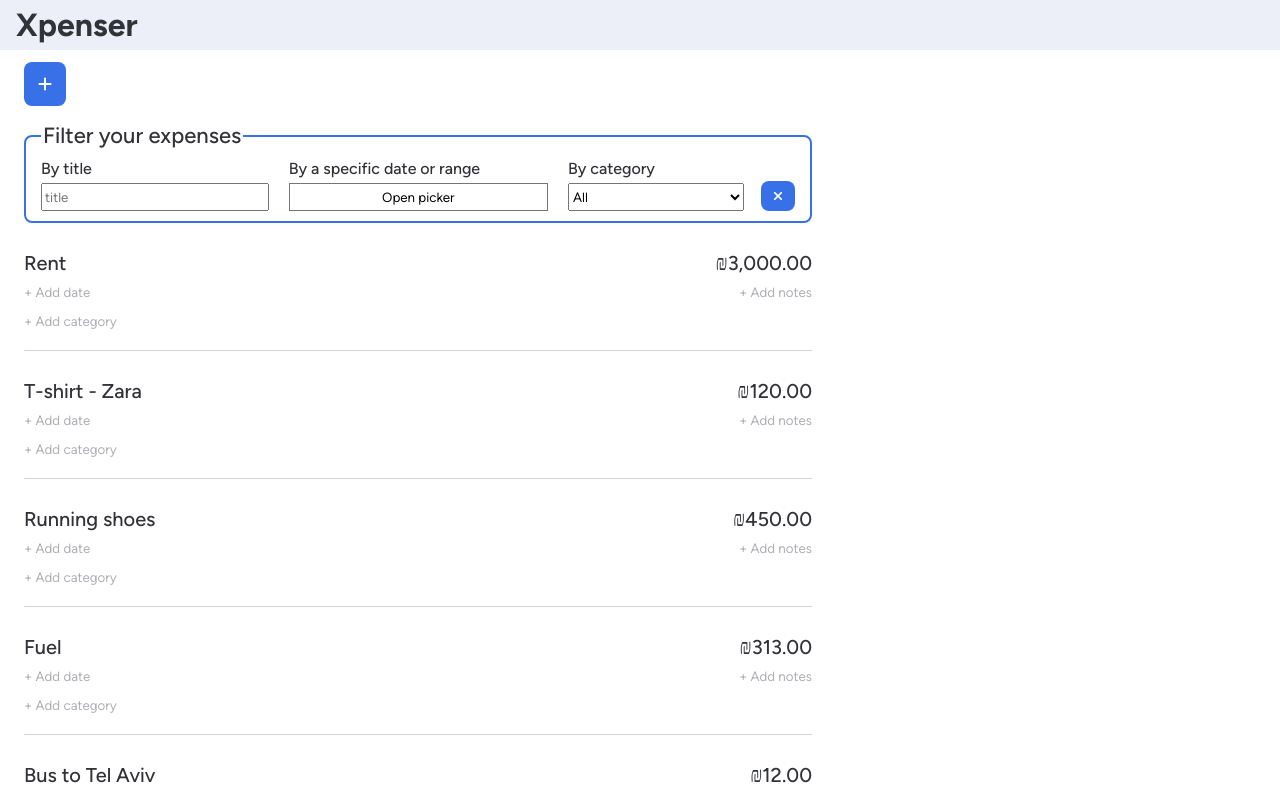
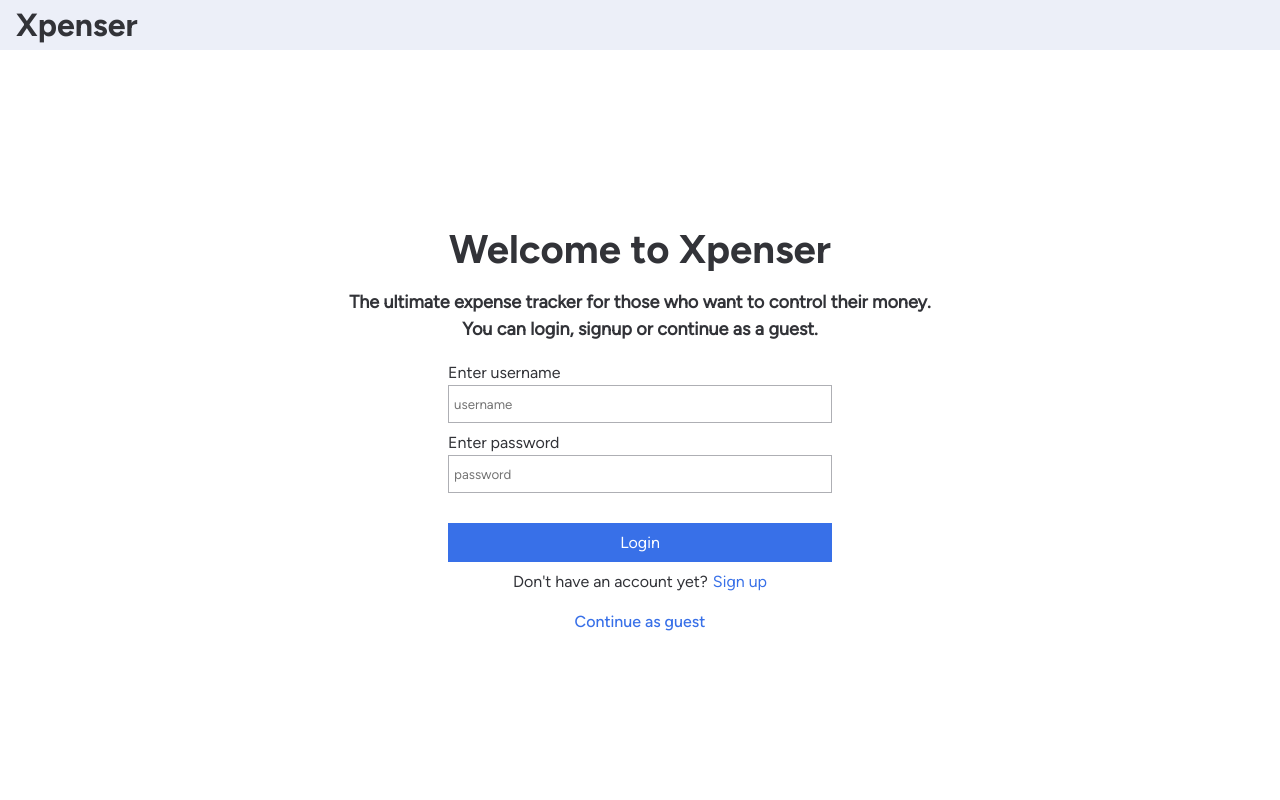
Before and after one commit to RonFelsenfeld/Xpenser-Frontend, a React (Vite) app: page / in a window 1280 px wide. Built offline with nearby package versions, Linux system fonts and the light colour scheme.

Commit message:
Add login-signup page

```diff
--- a/src/RootCmp.jsx
+++ b/src/RootCmp.jsx
@@ -5,6 +5,7 @@ import { ExpenseIndex } from './pages/ExpenseIndex'
 import { AppHeader } from './components/general/AppHeader'
 import { ExpenseEdit } from './components/expense/ExpenseEdit'
 import { UserMsg } from './components/general/UserMsg'
+import { LoginSignup } from './components/general/LoginSignup'
 
 export function App() {
   return (
@@ -13,8 +14,9 @@ export function App() {
         <AppHeader />
         <main>
           <Routes>
-            <Route path="/" element={<ExpenseIndex />}>
-              <Route path="expense/edit/:expenseId?" element={<ExpenseEdit />} />
+            <Route path="/" element={<LoginSignup />} />
+            <Route path="/expense" element={<ExpenseIndex />}>
+              <Route path="/expense/edit/:expenseId?" element={<ExpenseEdit />} />
             </Route>
           </Routes>
         </main>
--- a/src/assets/style/main.scss
+++ b/src/assets/style/main.scss
@@ -10,6 +10,7 @@
 @import 'basics/layout';
 
 // PAGES
+@import 'pages/login-signup';
 @import 'pages/expense-index';
 
 // COMPONENTS
--- /dev/null
+++ b/src/assets/style/pages/_login-signup.scss
@@ -0,0 +1,70 @@
+.login-page {
+  @include fullPage;
+  background-color: $main-bg-clr;
+
+  .login-header {
+    line-height: 1.5;
+    margin-block-end: 20px;
+
+    .main-heading {
+      font-family: FigtreeBold;
+      font-size: em(40px);
+      margin-block-end: 10px;
+    }
+
+    .secondary-heading {
+      font-family: FigtreeRegular;
+      font-size: em(18px);
+    }
+  }
+
+  form {
+    gap: 10px;
+
+    .input-container {
+      gap: 3px;
+      width: 30vw;
+      font-size: em(16px);
+
+      input {
+        border: 1px solid $secondary-font-clr;
+        padding: 10px 5px;
+      }
+    }
+
+    .btn-submit {
+      @include btnTheme;
+      @include scalableBtn;
+
+      margin-block-start: 20px;
+      font-size: em(16px);
+
+      &:hover {
+        background-color: darken($main-theme-clr, 15%);
+      }
+    }
+  }
+
+  .already-user {
+    align-items: baseline;
+    gap: 5px;
+
+    margin-block-start: 10px;
+
+    font-family: FigtreeRegular, sans-serif;
+    font-size: em(16px);
+
+    .btn-toggle {
+      cursor: pointer;
+      color: $main-theme-clr;
+    }
+  }
+
+  .btn-guest {
+    font-size: em(16px);
+    font-family: FigtreeMedium;
+    margin-block-start: 20px;
+    background-color: transparent;
+    color: $main-theme-clr;
+  }
+}
--- a/src/components/expense/ExpenseEdit.jsx
+++ b/src/components/expense/ExpenseEdit.jsx
@@ -76,7 +76,7 @@ export function ExpenseEdit() {
         return [...prevExpenses, savedExpense]
       })
       showSuccessMsg('Expense saved!')
-      navigate('/')
+      navigate('/expense')
     } catch (err) {
       console.log('Had issues with saving expense:', err)
       showErrorMsg('Could not save expense at the moment')
@@ -96,7 +96,7 @@ export function ExpenseEdit() {
 
   return (
     <section className="expense-edit">
-      <Link to="/">
+      <Link to="/expense">
         <button className="btn-back"></button>
       </Link>
 
--- /dev/null
+++ b/src/components/general/LoginSignup.jsx
@@ -0,0 +1,108 @@
+import { useState } from 'react'
+import { useNavigate } from 'react-router-dom'
+
+import { userService } from '../../services/user.service.local'
+import { showErrorMsg, showSuccessMsg } from '../../services/event-bus.service'
+
+export function LoginSignup() {
+  const [isSignup, setIsSignup] = useState(false)
+  const [credentials, setCredentials] = useState(userService.getEmptyCredentials())
+  const navigate = useNavigate()
+
+  function handleChange({ target }) {
+    const { name: field, value } = target
+    setCredentials(prevCreds => ({ ...prevCreds, [field]: value }))
+  }
+
+  function handleSubmit(ev) {
+    ev.preventDefault()
+    submitCredentials(credentials)
+  }
+
+  function submitCredentials(credentials) {
+    isSignup ? handleSignup(credentials) : handleLogin(credentials)
+  }
+
+  async function handleLogin(credentials) {
+    try {
+      const user = await userService.login(credentials)
+      showSuccessMsg(`Welcome back, ${user.username}`)
+      navigate('/expense')
+    } catch (err) {
+      console.log('Login -> Has issues login', err)
+      showErrorMsg('Could not login, try again later.')
+    }
+  }
+
+  async function handleSignup(credentials) {
+    try {
+      const user = await userService.signup(credentials)
+      showSuccessMsg(`Welcome, ${user.username}`)
+      navigate('/expense')
+    } catch (err) {
+      console.log('Signup -> Has issues signup', err)
+      showErrorMsg('Could not sign-in, try again later.')
+    }
+  }
+
+  const guestCredentials = { username: 'guest', password: '12345' }
+  return (
+    <section className="login-page flex column align-center justify-center">
+      <header className="login-header flex column align-center ">
+        <h1 className="main-heading">Welcome to Xpenser</h1>
+        <h3 className="secondary-heading">
+          The ultimate expense tracker for those who want to control their money.
+        </h3>
+        <h4 className="secondary-heading">You can login, signup or continue as a guest.</h4>
+      </header>
+
+      <form onSubmit={handleSubmit} className="flex column">
+        <div className="input-container flex column">
+          <label htmlFor="username">Enter username</label>
+          <input
+            type="text"
+            placeholder="username"
+            name="username"
+            id="username"
+            value={credentials.username}
+            onChange={handleChange}
+            required
+            autoComplete="off"
+          />
+        </div>
+
+        <div className="input-container flex column">
+          <label htmlFor="password">Enter password</label>
+          <input
+            type="text"
+            placeholder="password"
+            name="password"
+            id="password"
+            value={credentials.password}
+            onChange={handleChange}
+            required
+            autoComplete="off"
+          />
+        </div>
+
+        <button className="btn-submit">{isSignup ? 'Signup' : 'Login'}</button>
+      </form>
+
+      <p className="already-user flex">
+        {`${isSignup ? 'Already have an account?' : "Don't have an account yet?"}`}
+        <span onClick={() => setIsSignup(!isSignup)} className="btn-toggle">{`${
+          isSignup ? 'Log in ' : 'Sign up'
+        }`}</span>
+      </p>
+
+      <button
+        className="btn-guest"
+        onClick={() => {
+          handleLogin(guestCredentials)
+        }}
+      >
+        Continue as guest
+      </button>
+    </section>
+  )
+}
--- /dev/null
+++ b/src/services/user.service.local.js
@@ -0,0 +1,86 @@
+import { storageService } from './async-storage.service.js'
+import { utilService } from './util.service.js'
+
+const STORAGE_KEY = 'userDB'
+const STORAGE_KEY_LOGGEDIN = 'loggedinUser'
+_createDemoUsers()
+
+export const userService = {
+  login,
+  signup,
+  logout,
+  getById,
+  getLoggedInUser,
+  getEmptyCredentials,
+}
+
+async function login({ username, password }) {
+  try {
+    const users = await storageService.query(STORAGE_KEY)
+    const user = users.find(user => user.username === username)
+    if (user && user.password === password) return _setLoggedInUser(user)
+  } catch (err) {
+    console.log('Login in service --> Has issues login')
+    return Promise.reject('Invalid login')
+  }
+}
+
+async function signup({ username, password }) {
+  const user = { username, password }
+
+  try {
+    const savedUser = await storageService.post(STORAGE_KEY, user)
+    return _setLoggedInUser(savedUser)
+  } catch (err) {
+    console.log('Signup in service --> Has issues signup')
+    return Promise.reject('Could not signup')
+  }
+}
+
+function logout() {
+  sessionStorage.removeItem(STORAGE_KEY_LOGGEDIN)
+  return Promise.resolve()
+}
+
+function getById(userId) {
+  return storageService.get(STORAGE_KEY, userId)
+}
+
+function getLoggedInUser() {
+  return JSON.parse(sessionStorage.getItem(STORAGE_KEY_LOGGEDIN))
+}
+
+function _setLoggedInUser(user) {
+  console.log(user)
+  const userToSave = { _id: user._id, username: user.username }
+  sessionStorage.setItem(STORAGE_KEY_LOGGEDIN, JSON.stringify(userToSave))
+  return userToSave
+}
+
+function getEmptyCredentials() {
+  return {
+    username: '',
+    password: '',
+  }
+}
+
+////////////////////////////////////////////////////
+
+// ! DEMO USER
+
+function _createDemoUsers() {
+  let users = utilService.loadFromStorage(STORAGE_KEY)
+
+  if (!users || !users.length) {
+    users = []
+
+    const user1 = {
+      _id: 'u123',
+      username: 'guest',
+      password: '12345',
+    }
+
+    users = [user1]
+    utilService.saveToStorage(STORAGE_KEY, users)
+  }
+}
```
